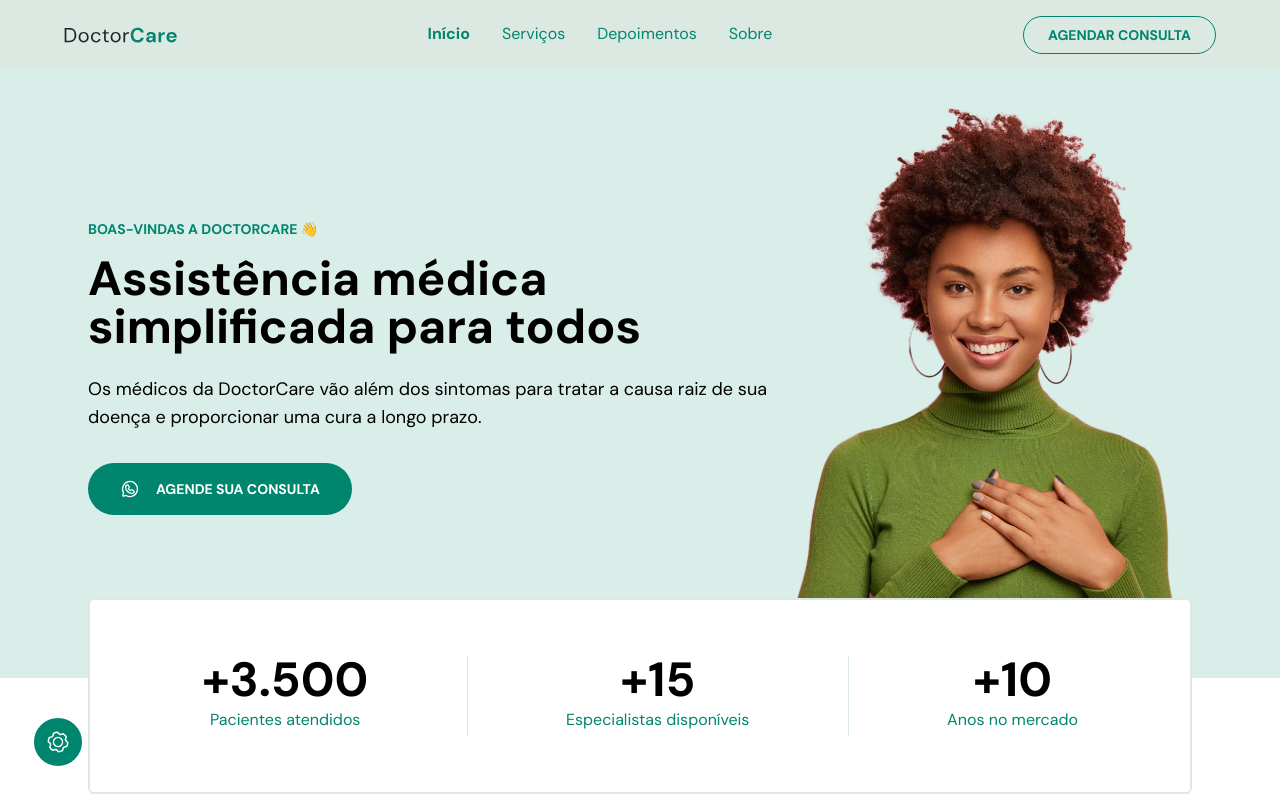
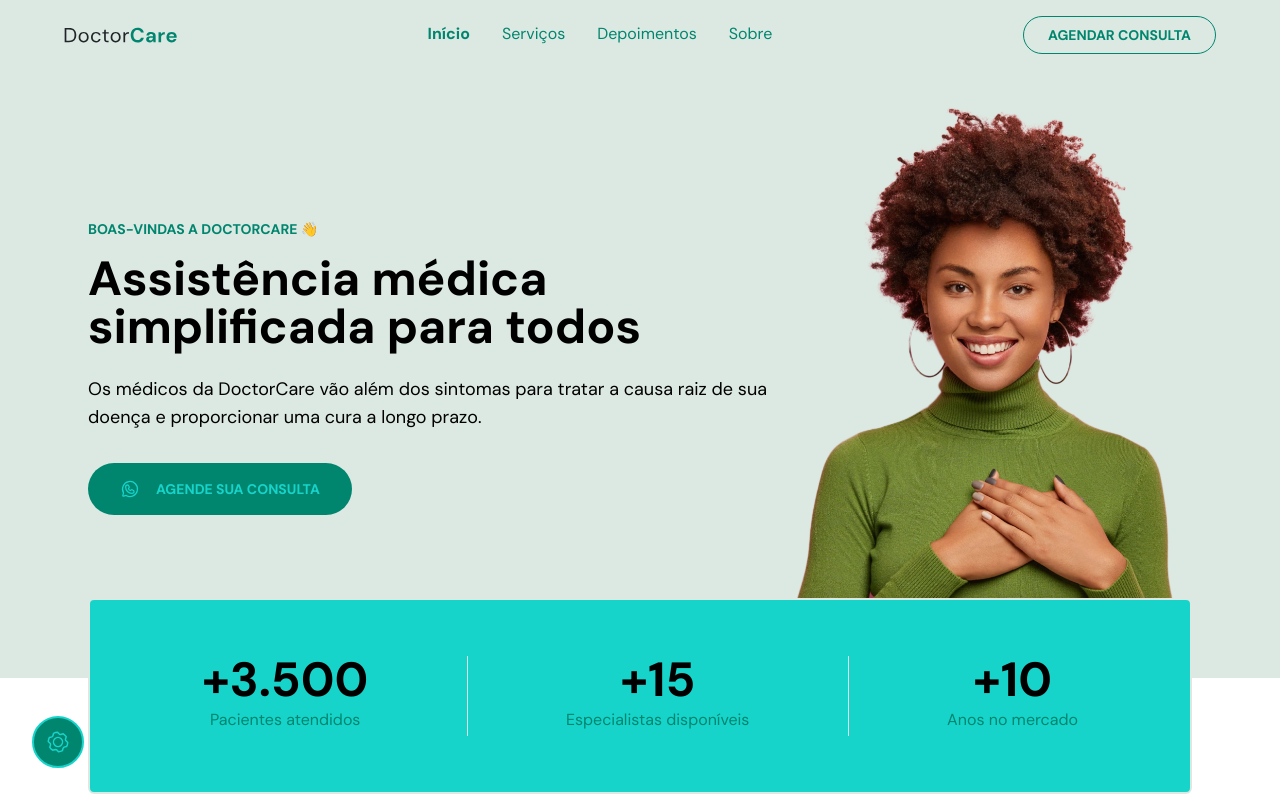
Before and after one commit to BrunoBecoski/NLW-8-Return-Impulse, a React (Vite) app in the folder web/: page / in a window 1280 px wide. Shown: the top 800 px of the page. Built offline with nearby package versions, Linux system fonts and the light colour scheme; no server answers.

Commit message:
Atualização da pasta Themes

```diff
--- a/web/src/components/page/Header.tsx
+++ b/web/src/components/page/Header.tsx
@@ -11,7 +11,7 @@ export function Header() {
   }
 
   return (
-    <header id="header" className="pt-10 before:w-full before:h-[1080px] md:before:h-[678px] before:absolute before:top-0 before:left-0 before:-z-10 before:bg-brand-500/[.15]">
+    <header id="header" className="pt-10 before:w-full before:h-[1080px] md:before:h-[678px] before:absolute before:top-0 before:left-0 before:-z-10 before:bg-brand-200">
       <div className="max-w-6xl mx-auto px-6">
         <div className="flex flex-col md:flex-row">
           <div className="flex flex-col items-center md:items-start justify-center text-center md:text-left">
--- a/web/src/global.css
+++ b/web/src/global.css
@@ -9,7 +9,7 @@ html {
 }
 
 body {
-  @apply bg-background text-brand-paragraph;
+  @apply bg-background-500 text-text-900;
   font-family: 'DM Sans', sans-serif;
 }
 
--- a/web/src/themes/dark.ts
+++ b/web/src/themes/dark.ts
@@ -1,9 +1,10 @@
 import { createTheme } from './utils';
 
 const darkTheme = createTheme({
-  background: '0, 0, 0',
-  headline: '244, 244, 245',
-  paragraph: '161, 161, 170'
+  background_500: '24, 24, 27',
+  background_900: '39, 39, 42',
+  text_500: '161, 161, 170',
+  text_900: '244, 244, 245'
 });
 
 export default darkTheme;
--- a/web/src/themes/light.ts
+++ b/web/src/themes/light.ts
@@ -1,9 +1,10 @@
 import { createTheme } from './utils';
 
 const lightTheme = createTheme({
-  background: '255, 255, 255',
-  headline: '39, 39, 42',
-  paragraph: '113, 113, 122',
+  background_500: '255, 255, 255',
+  background_900: '244, 244, 245',
+  text_500: '113, 113, 122',
+  text_900: '39, 39, 42'
 });
 
 export default lightTheme;
--- a/web/src/themes/utils.ts
+++ b/web/src/themes/utils.ts
@@ -9,18 +9,20 @@ interface CreateThemeProps {
   brand_200?: string;
   brand_500?: string;
   brand_900?: string;
-  background?: string;
-  headline?: string;
-  paragraph?: string;
+  background_500?: string;
+  background_900?: string;
+  text_900?: string;
+  text_500?: string;
 }
 
 export function createTheme({
   brand_200,
   brand_500,
   brand_900,
-  background,
-  headline,
-  paragraph
+  background_500,
+  background_900,
+  text_500,
+  text_900
 }: CreateThemeProps) {
 
   if(brand_500) {
@@ -31,11 +33,12 @@ export function createTheme({
     };
   }
 
-  if(background) {
+  if(background_500) {
     return {
-      "--background": background,
-      "--headline": headline,
-      "--paragraph": paragraph
+      "--background_500": background_500,
+      "--background_900": background_900,
+      "--text_900": text_900,
+      "--text_500": text_500
     };
   }
 }
--- a/web/tailwind.config.js
+++ b/web/tailwind.config.js
@@ -11,19 +11,53 @@ module.exports = {
         red: '#C92A2A',
         pink: '#F91880',
 
-        background: ({ opacityVariable, opacityValue }) => {
-          if (opacityValue !== undefined) {
-            return `rgba(var(--background), ${opacityValue})`
+        onSurface: "#FFFFFF",
+
+        background: {
+          500: ({ opacityVariable, opacityValue }) => {
+            if (opacityValue !== undefined) {
+              return `rgba(var(--background_500), ${opacityValue})`
+            }
+            if (opacityVariable !== undefined) {
+              return `rgba(var(--background_500), var(${opacityVariable}, 1))`
+            }
+            return `rgb(var(--background_500))`
+          },
+          900: ({ opacityVariable, opacityValue }) => {
+            if (opacityValue !== undefined) {
+              return `rgba(var(--background_900), ${opacityValue})`
+            }
+            if (opacityVariable !== undefined) {
+              return `rgba(var(--background_900), var(${opacityVariable}, 1))`
+            }
+            return `rgb(var(--background_900))`
           }
-          if (opacityVariable !== undefined) {
-            return `rgba(var(--background), var(${opacityVariable}, 1))`
+        },
+
+        text: {
+          500: ({ opacityVariable, opacityValue }) => {
+            if (opacityValue !== undefined) {
+              return `rgba(var(--text_500), ${opacityValue})`
+            }
+            if (opacityVariable !== undefined) {
+              return `rgba(var(--text_500), var(${opacityVariable}, 1))`
+            }
+            return `rgb(var(--text_500))`
+          },
+          900: ({ opacityVariable, opacityValue }) => {
+            if (opacityValue !== undefined) {
+              return `rgba(var(--text_900), ${opacityValue})`
+            }
+            if (opacityVariable !== undefined) {
+              return `rgba(var(--text_900), var(${opacityVariable}, 1))`
+            }
+            return `rgb(var(--text_900))`
           }
-          return `rgb(var(--background))`
         },
 
         brand: {
-          50: '#FFFFFF',
-          100: '#fff700',
+          50: '#17d4ca',
+          100: '#08ff13',
 
           200: ({ opacityVariable, opacityValue }) => {
             if (opacityValue !== undefined) {
@@ -53,27 +87,7 @@ module.exports = {
               return `rgba(var(--brand_900), var(${opacityVariable}, 1))`
             }
             return `rgb(var(--brand_900))`
-          },
-
-          headline: ({ opacityVariable, opacityValue }) => {
-            if (opacityValue !== undefined) {
-              return `rgba(var(--headline), ${opacityValue})`
-            }
-            if (opacityVariable !== undefined) {
-              return `rgba(var(--headline), var(${opacityVariable}, 1))`
-            }
-            return `rgb(var(--headline))`
-          },
-
-          paragraph: ({ opacityVariable, opacityValue }) => {
-            if (opacityValue !== undefined) {
-              return `rgba(var(--paragraph), ${opacityValue})`
-            }
-            if (opacityVariable !== undefined) {
-              return `rgba(var(--paragraph), var(${opacityVariable}, 1))`
-            }
-            return `rgb(var(--paragraph))`
-          },
+          }
         }
       },
       keyframes: {
```
